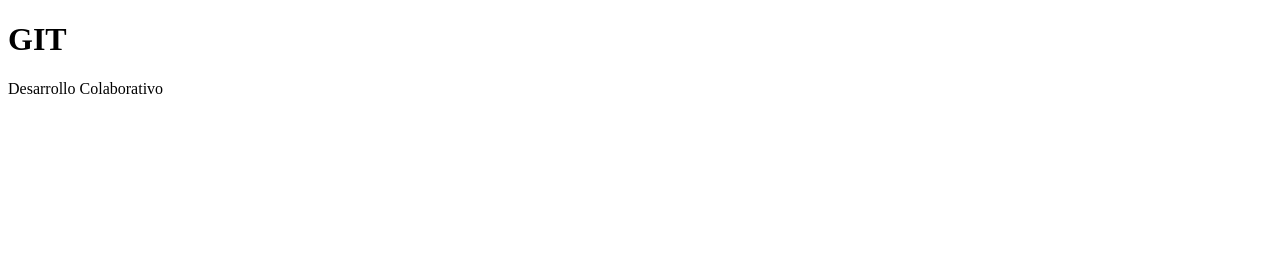
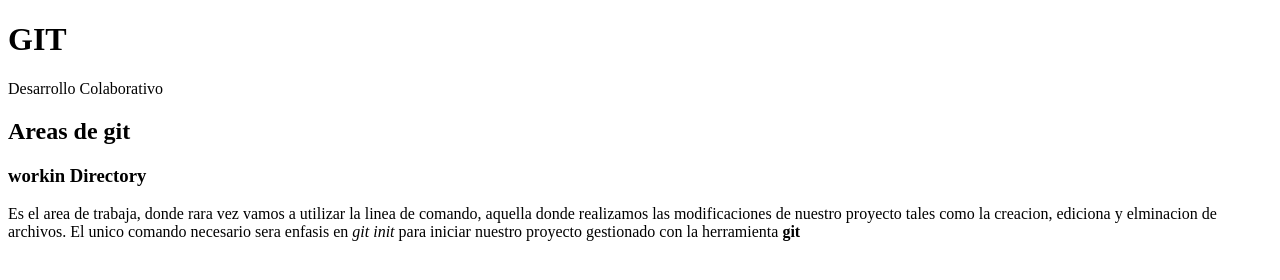
Before and after one commit to VickyBassi/v-10hs, a plain HTML site: page index.html in a window 1280 px wide. Drawn offline with Linux system fonts and the light colour scheme.

Commit message:
Areas GIT: WORKING DIRECTORY

```diff
--- a/index.html
+++ b/index.html
@@ -14,5 +14,19 @@
             Desarrollo Colaborativo
         </p>
     </header>
+    <section>
+        <h2>
+            Areas de git
+        </h2>
+        <article>
+            <h3>
+                workin Directory
+            </h3>
+            <p>
+                Es el area de trabaja, donde rara vez vamos a utilizar la linea de comando, aquella donde realizamos las modificaciones de nuestro proyecto tales como la creacion, ediciona y elminacion de archivos. El unico comando necesario sera enfasis en <em>git init</em> para iniciar nuestro proyecto gestionado con la herramienta <strong>git</strong>
+             </p>
+        </article>
+
+    </section>
 </body>
 </html>
```
